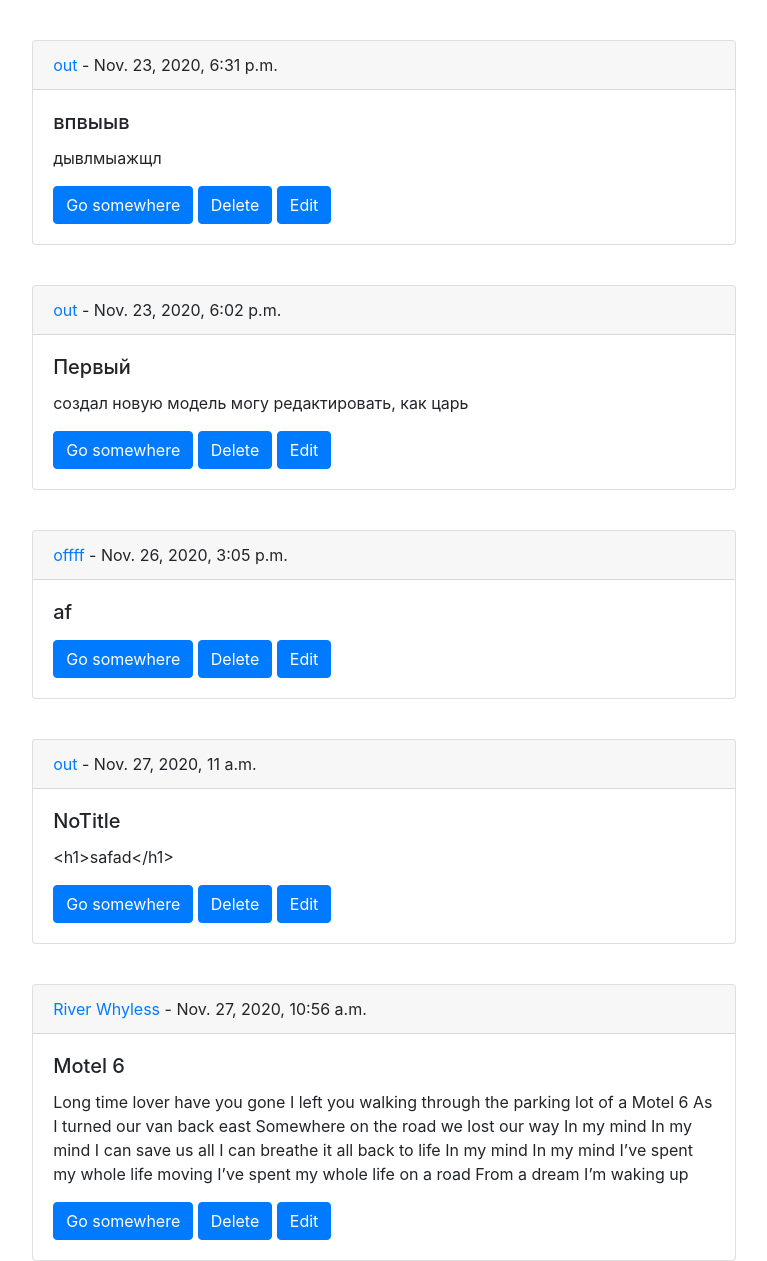
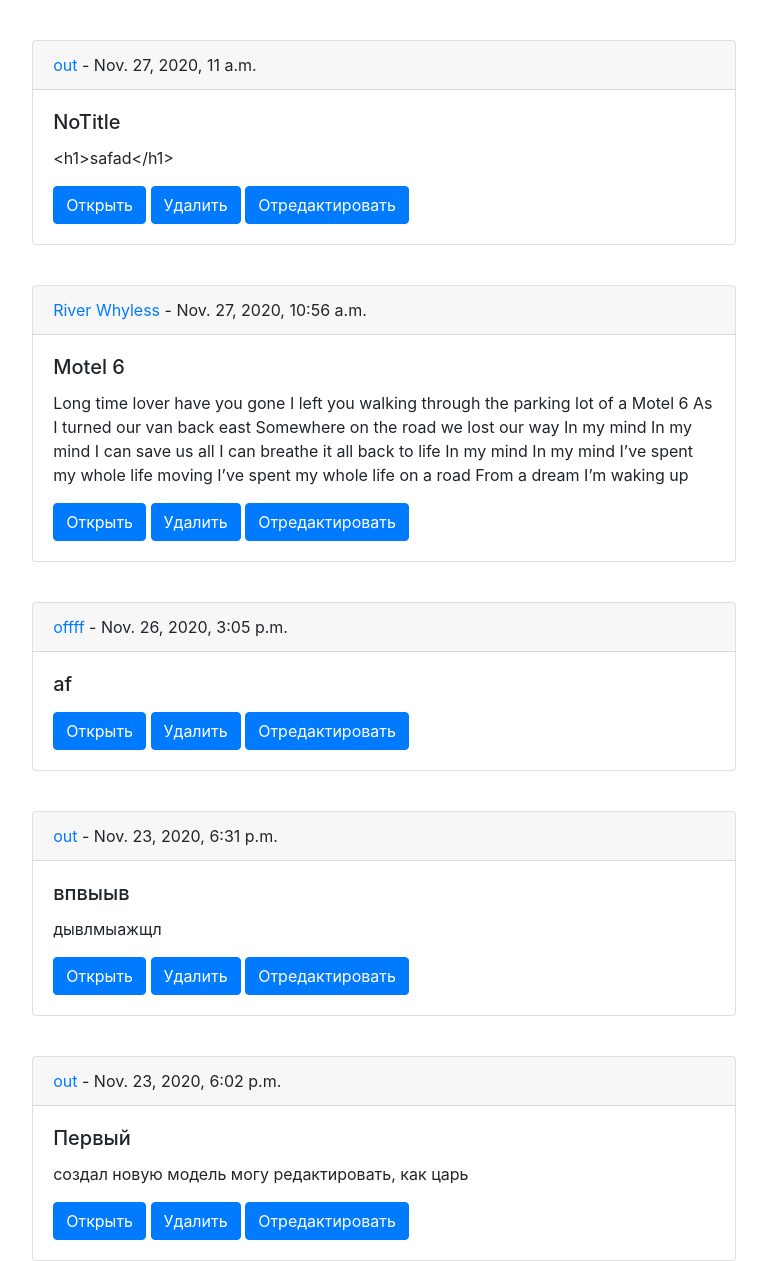
Before and after one commit to Svesh1-800/web-notes, a Django app: page / in a window 1280 px wide. Shown: the part 56-1317 px from the top of the page, without its empty margins (275-1042 px from the left). Run offline with Django 3.2, Linux system fonts and the light colour scheme; data comes from the database, SQL or seed files in the repository; both versions use the stored data as it was after the commit.

Commit message:
designe some templates forms

```diff
--- a/My_problems.txt
+++ b/My_problems.txt
@@ -3,3 +3,5 @@
 - если поле ввода пустое, то добавить дефолтное значение
 - что насчет оптимизации? при выводе категорий я прохожусь по объектам. будет ли эффективнее, если у меня будет отдельный класс для категорий?
 - нужно разрешить не заполнять в обязательном порядке поля title и category так, чтобы category заполнялся сам по дефолтному значению
+- нужно оставить n кол-во символов, котоыре отображаются в home, и только при открытии можно будет увидеть весь текст
+- текст после добавления меняется, пробелы убираются и т.д
--- /dev/null
+++ b/jnotes/notes/static/css/categories_list.css
@@ -0,0 +1,6 @@
+.container{
+    position: absolute;
+    left: 2%;
+    margin-top: 20px;
+
+}
--- a/jnotes/notes/templates/categories_list.html
+++ b/jnotes/notes/templates/categories_list.html
@@ -1,13 +1,16 @@
 {% extends 'base.html' %}
-
+{% load static %}
 {% block title %} All categories {% endblock %}
 
 {% block content %}
+<link rel="stylesheet" href="{% static 'css/categories_list.css' %}">
 
+<div class="container">
 {% for category in categories %}
 
 <p><a href="{% url 'one-category' category %}">{{ category }}</a></p>
 
 {% endfor %}
+</div>
 
 {% endblock %}
--- a/jnotes/notes/templates/home.html
+++ b/jnotes/notes/templates/home.html
@@ -14,9 +14,9 @@
   <div class="card-body">
     <h5 class="card-title">{{ post.title_note }}</h5>
     <p class="card-text">{{ post.content_note }}</p>
-    <a href="{% url 'note-detail' post.pk %}" class="btn btn-primary">Go somewhere</a>
-    <a href="{% url 'note-delete' post.pk %}" class="btn btn-primary">Delete</a>
-    <a href="{% url 'note-update' post.pk %}" class="btn btn-primary">Edit</a>
+    <a href="{% url 'note-detail' post.pk %}" class="btn btn-primary">Открыть</a>
+    <a href="{% url 'note-delete' post.pk %}" class="btn btn-primary">Удалить</a>
+    <a href="{% url 'note-update' post.pk %}" class="btn btn-primary">Отредактировать</a>
 </div>
 
 </div>
--- a/jnotes/notes/views.py
+++ b/jnotes/notes/views.py
@@ -9,7 +9,7 @@ from .models import Note
 class HomeView(ListView):
     model = Note
     template_name = 'home.html'
-    ordering = ['-title_note']
+    ordering = ['-date_note']
     context_object_name = 'notes_list'
 
 # содержание заметки
```
Also changed, not shown: jnotes/db.sqlite3.
